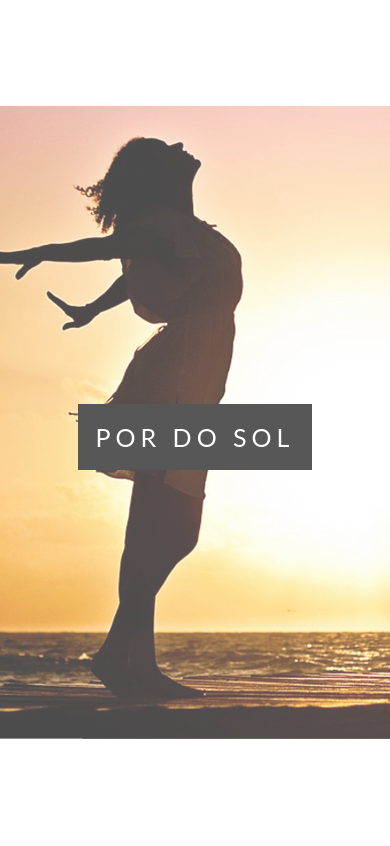
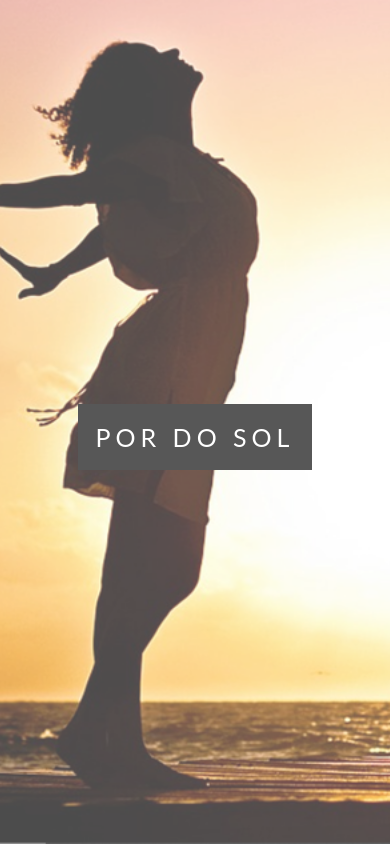
Before and after one commit to GUIBATMART/Paralax-css, a plain HTML site: page index.html in a window 390 px wide. Shown: the top 846 px of the page. Drawn offline with Linux system fonts and the light colour scheme.

Commit message:
Update style.css

```diff
--- a/style.css
+++ b/style.css
@@ -69,9 +69,6 @@ p{
 @media(max-width:450px){
     .caixa1{
         background-image: url(./img/Capturar1.PNG);
-        width: 100%;
-        height: 100%;
-        background-size:auto;
     }
 
     .caixa2{
```
